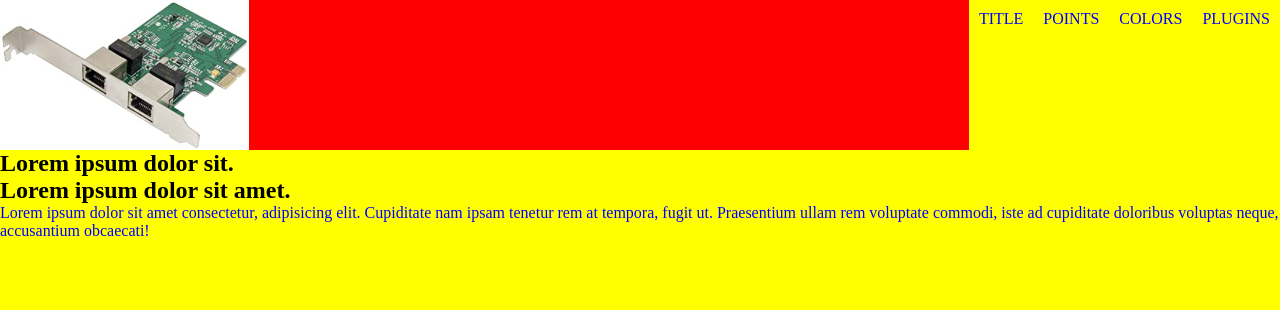
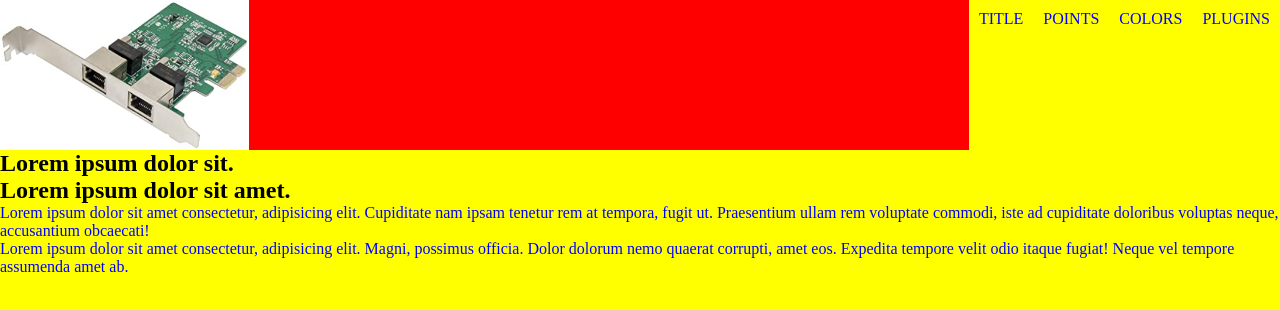
Before and after one commit to Moises-llanos/primerR, a plain HTML site: page index.html in a window 1280 px wide. Drawn offline with Linux system fonts and the light colour scheme.

Commit message:
agregando un nuevo parrafo

```diff
--- a/index.html
+++ b/index.html
@@ -43,6 +43,9 @@
                 tempora,
                 fugit ut. Praesentium ullam rem voluptate commodi, iste ad cupiditate doloribus voluptas neque,
                 accusantium obcaecati!</p>
+            <p>Lorem ipsum dolor sit amet consectetur, adipisicing elit. Magni, possimus officia. Dolor dolorum nemo
+                quaerat corrupti, amet eos. Expedita tempore velit odio itaque fugiat! Neque vel tempore assumenda amet
+                ab.</p>
         </article>
     </section>
 
```
